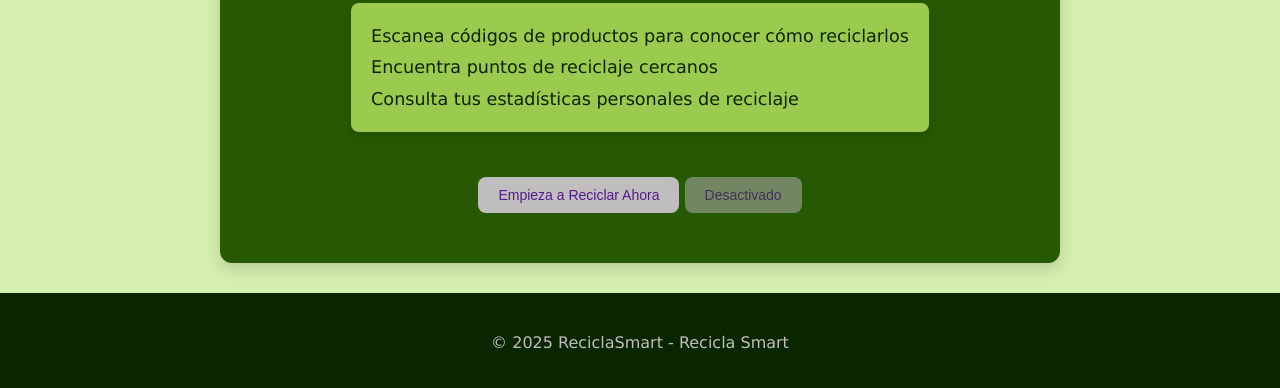
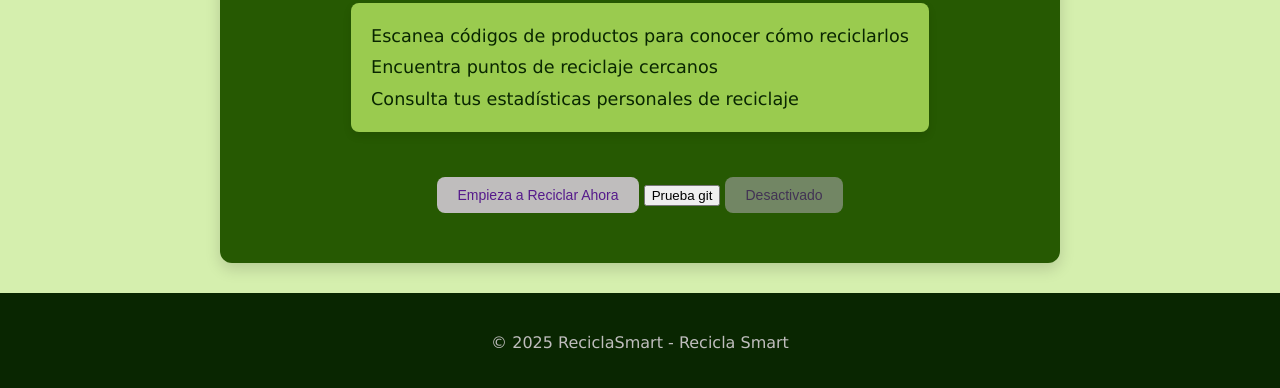
Before and after one commit to Victor-Salvador/git-personal-salvador, a plain HTML site: page src/index.html in a window 1280 px wide. Shown: the part 636-1024 px from the top of the page. Drawn offline with Linux system fonts and the light colour scheme.

Commit message:
Nuevo boton

```diff
--- a/src/index.html
+++ b/src/index.html
@@ -62,6 +62,7 @@
         <button id="btnRecicla">
           <a href="">Empieza a Reciclar Ahora</a>
         </button>
+        <button>Prueba git</button>
 
         <button id="desactivado">
           <a href="">Desactivado</a>
```
